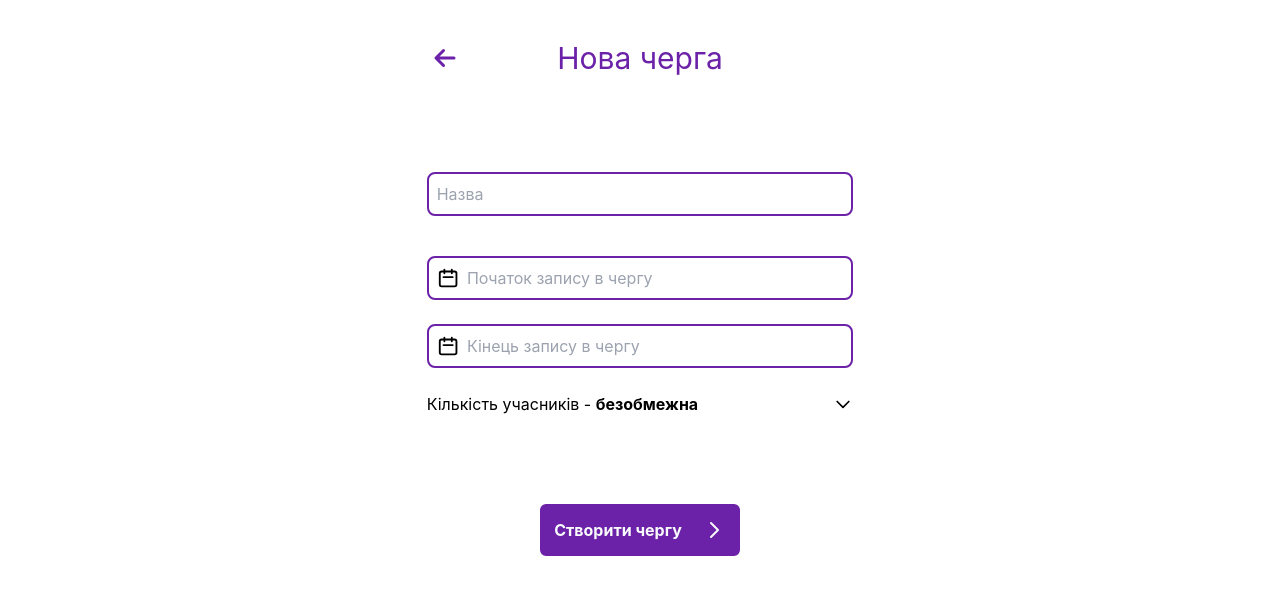
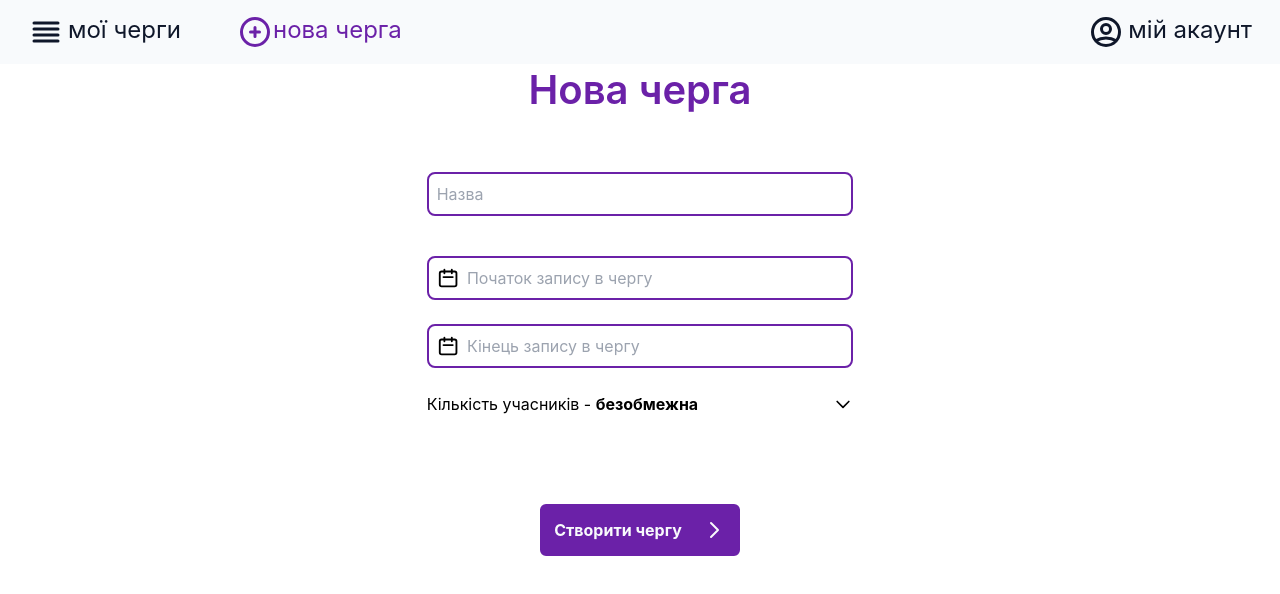
Before and after one commit to iQueue-solutions/iQueue-front, a Next.js app: page /create-queue in a window 1280 px wide. Shown: the top 594 px of the page. Built offline with nearby package versions, Linux system fonts and the light colour scheme.

Commit message:
PC nav bar

```diff
--- a/components/CreateQueueHeading.jsx
+++ b/components/CreateQueueHeading.jsx
@@ -2,9 +2,9 @@ import { Heading } from "./Heading";
 
 export const CreateQueueHeading = ({ children, icon }) => {
  return (
-  <div className="w-10/12 md:w-1/3 text-purple-800">
-   <button className="absolute hover:text-purple-400">{icon}</button>
-   <Heading className="text-center">{children}</Heading>
+  <div className="w-10/12 md:w-1/3 text-purple-800 md:mt-8">
+   <button className="md:hidden absolute hover:text-purple-400">{icon}</button>
+   <Heading className="text-cente">{children}</Heading>
   </div>
  );
 };
--- a/components/Heading.jsx
+++ b/components/Heading.jsx
@@ -1,3 +1,7 @@
 export const Heading = ({ children }) => {
- return <h1 className="text-3xl md:text-3xl text-center">{children}</h1>;
+ return (
+  <h1 className="text-3xl font-semibold md:text-[40px] text-center">
+   {children}
+  </h1>
+ );
 };
--- /dev/null
+++ b/components/NavLinkPC.jsx
@@ -0,0 +1,16 @@
+export const NavLinkPC = ({ icon, text, isAcive }) => {
+ if (isAcive) {
+  return (
+   <button className="flex text-purple-800 mx-7">
+    {icon}
+    <div className="text-2xl">{text}</div>
+   </button>
+  );
+ }
+ return (
+  <button className="flex justify-center text-slate-900 mx-7 hover:text-purple-800">
+   {icon}
+   <div className="text-2xl ml-1">{text}</div>
+  </button>
+ );
+};
--- a/components/Navbar.jsx
+++ b/components/Navbar.jsx
@@ -4,9 +4,11 @@ import {
  UserCircleIcon,
 } from "@heroicons/react/outline";
 import { NavLinkMobile } from "./NavLinkMobile";
+import { NavLinkPC } from "./NavLinkPC";
 
 export const Navbar = () => {
  return (
+  <>
    <div className="w-full md:hidden h-16 bg-blue-300 flex justify-around items-center fixed bottom-0">
     <NavLinkMobile icon={<ViewListIcon className="w-7" />} text="мої черги" />
     <NavLinkMobile
@@ -14,7 +16,23 @@ export const Navbar = () => {
      text="нова черга"
      isAcive={true}
     />
-   <NavLinkMobile icon={<UserCircleIcon className="w-7" />} text="мій акаунт" />
+    <NavLinkMobile
+     icon={<UserCircleIcon className="w-7" />}
+     text="мій акаунт"
+    />
    </div>
+
+   <div className="w-full hidden h-16 bg-slate-50 md:flex justify-between items-center fixed top-0 mx-7">
+    <div className="flex">
+     <NavLinkPC icon={<ViewListIcon className="w-9" />} text="мої черги" />
+     <NavLinkPC
+      icon={<PlusCircleIcon className="w-9" />}
+      text="нова черга"
+      isAcive={true}
+     />
+    </div>
+    <NavLinkPC icon={<UserCircleIcon className="w-9" />} text="мій акаунт" />
+   </div>
+  </>
  );
 };
--- a/components/QueueCreationForm.jsx
+++ b/components/QueueCreationForm.jsx
@@ -4,7 +4,7 @@ import { CalendarIcon } from "@heroicons/react/outline";
 export const QueueCreationForm = () => {
  const calendarIcon = <CalendarIcon className="w-5 md:w-6 mr-2" />;
  return (
-  <form className="w-10/12 lg:w-1/3 mt-24">
+  <form className="w-10/12 lg:w-1/3 mt-16">
    <Input placeholder="Назва" />
    <Input icon={calendarIcon} placeholder="Початок запису в чергу" />
    <Input icon={calendarIcon} placeholder="Кінець запису в чергу" />
--- a/styles/globals.css
+++ b/styles/globals.css
@@ -18,13 +18,3 @@ a {
 * {
  box-sizing: border-box;
 }
-
-@media (prefers-color-scheme: dark) {
- html {
-  color-scheme: dark;
- }
- body {
-  color: white;
-  background: black;
- }
-}
```
Lines whose indentation alone changed are shown as unchanged.
